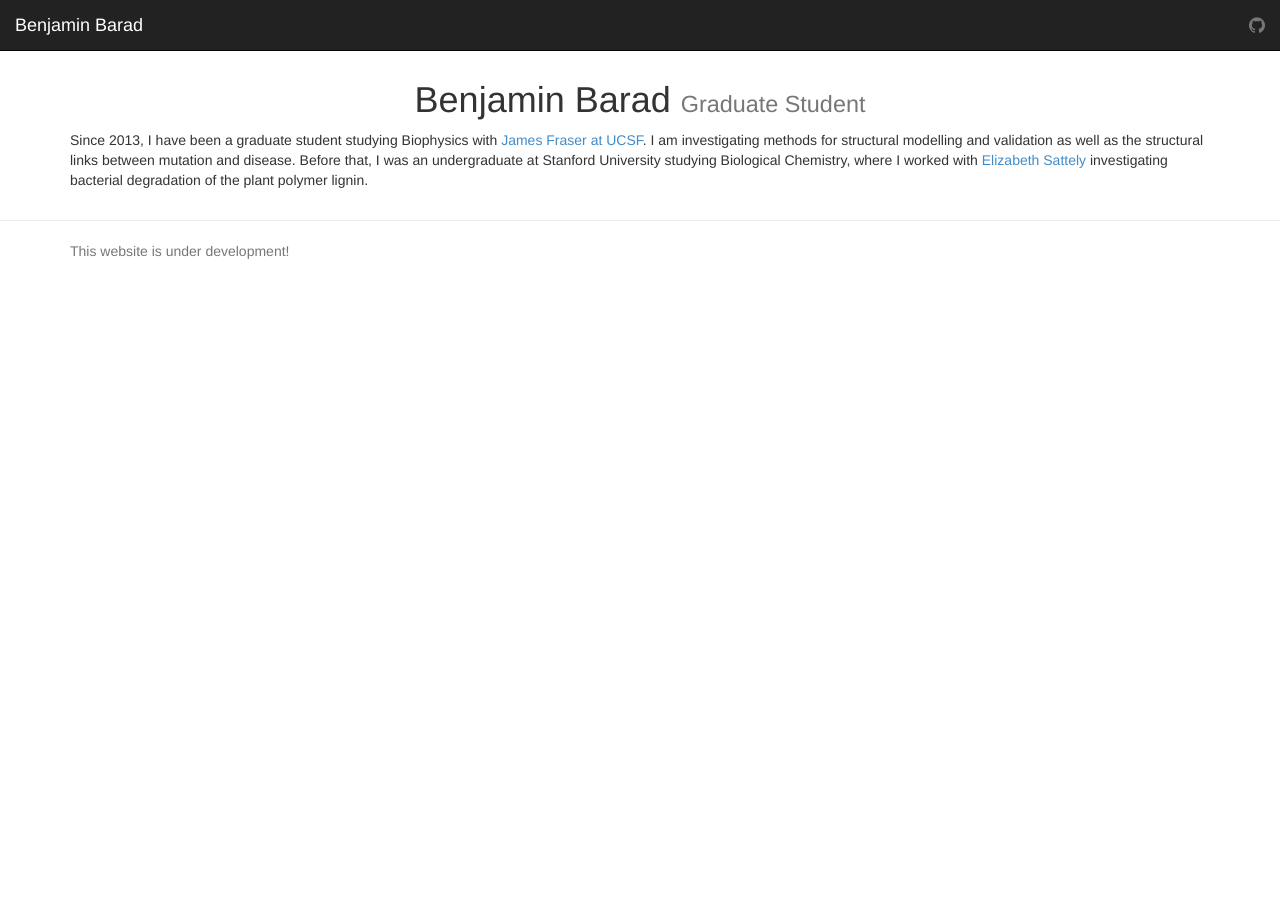
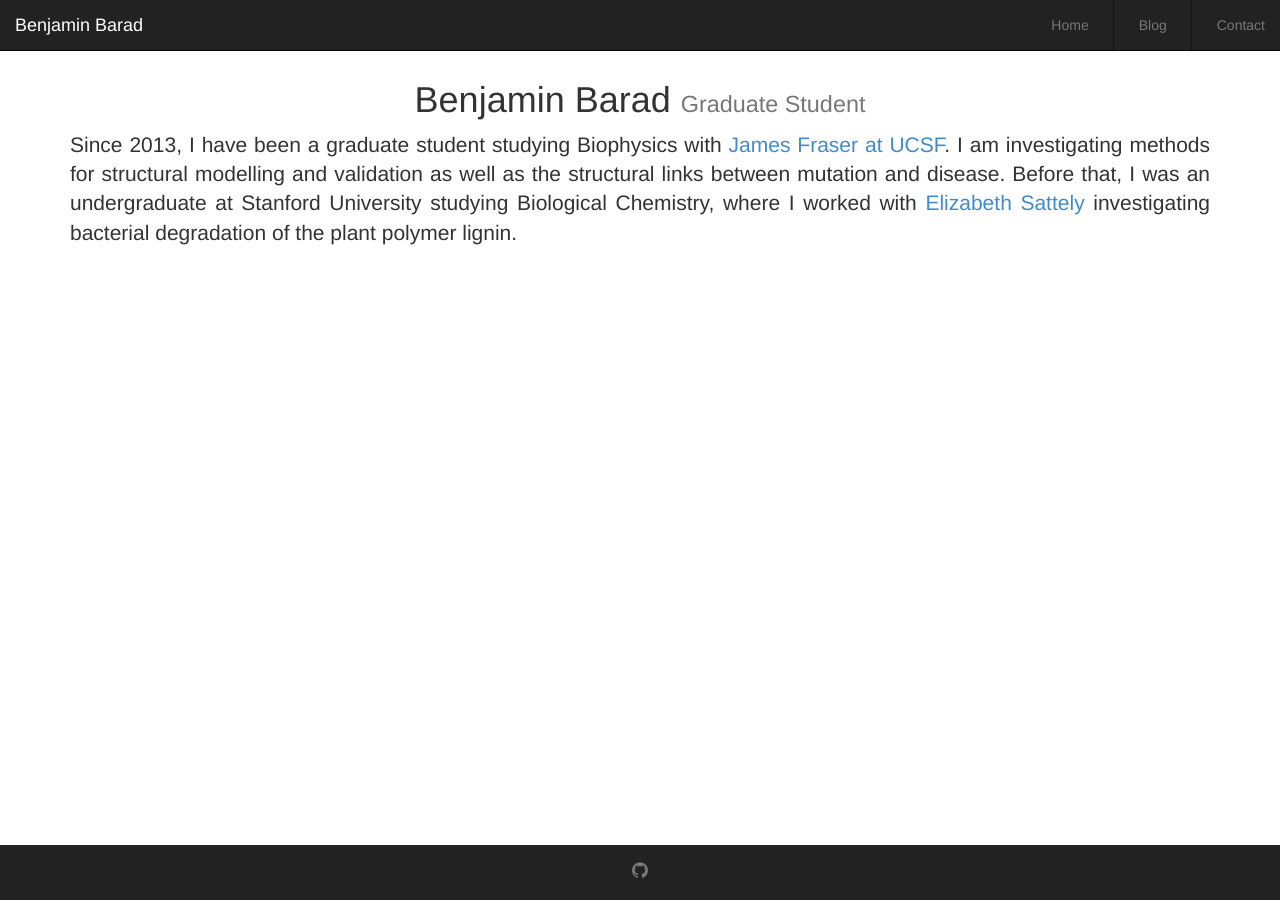
Before and after one commit to bbarad/bbarad.github.io, a Jekyll site: the page built from index.md, in a window 1280 px wide. Built offline with Jekyll 4.4.1, drawn with Linux system fonts in a browser that asks for light colours; nearby versions of some CDN libraries; library files that are not in the unit come from our copies.

Commit message:
made progress on the header-footer business.

```diff
--- a/_config.yml
+++ b/_config.yml
@@ -8,3 +8,6 @@ paginate_path: "blog/page:num"
 
 permalink: pretty
 highlighter: pygments
+markdown: kramdown
+kramdown:
+  parse_block_html: true
--- a/_includes/footer.html
+++ b/_includes/footer.html
@@ -1,11 +1,12 @@
-   </div>
-   <hr>
-    <div id="footer footer-fixed-bottom">
+    </div>
+    <footer class="navbar-inverse">
       <div class="container">
-        <p class="text-muted credit"> This website is under development!</p>
+        <ul class="nav navbar-nav nav-center">
+          <li><a href="http://github.com/bbarad"><i class="fa fa-github fa-lg"></i></a></li>
+        </ul>
       </div>
-    </div>
+    </footer>
     <script src="https://ajax.googleapis.com/ajax/libs/jquery/1.11.1/jquery.min.js"></script>
-    <script src="../../dist/js/bootstrap.min.js"></script>
+    <script src="/static/js/bootstrap.min.js"></script>
   </body>
 </html>
--- a/_includes/header.html
+++ b/_includes/header.html
@@ -8,8 +8,8 @@
     <meta name="description" content="{{ site.description }}">
 
     <link href="//maxcdn.bootstrapcdn.com/font-awesome/4.1.0/css/font-awesome.min.css" rel="stylesheet">
-    <link href="static/css/bootstrap.css" rel="stylesheet">
-    <link href="static/css/custom.css" rel="stylesheet">
+    <link href="/static/css/bootstrap.css" rel="stylesheet">
+    <link href="/static/css/custom.css" rel="stylesheet">
     <link rel="icon" type="image/png" href="static/img/favicomatic/favicon-32x32.png" sizes="32x32" />
     <link rel="icon" type="image/png" href="static/img/favicomatic/favicon-16x16.png" sizes="16x16" />
     <link rel="icon" type="image/png" href="static/img/favicomatic/favicon-128.png" sizes="128x128" />
@@ -34,7 +34,11 @@
         </div>
         <div class="navbar-collapse collapse">
           <ul class="nav navbar-nav navbar-right">
-            <li><a href="http://github.com/bbarad"><i class="fa fa-github fa-lg"></i></a></li>
+            <li><a href="/">Home</a></li>
+            <li class="divider-vertical"/>
+            <li><a href="/blog">Blog</a></li>
+            <li class="divider-vertical"/>
+            <li><a href="/contact">Contact</a></li>
           </ul>
         </div><!--/.nav-collapse -->
       </div><!--/.container-fluid -->
--- a/index.md
+++ b/index.md
@@ -7,7 +7,7 @@ group: home
 <h1 class="text-center">Benjamin Barad <small> Graduate Student </small></h1>
 
 
-
+<p class="lead text-justify">
 Since 2013, I have been a graduate student studying Biophysics with
 [James Fraser at UCSF](http://fraserlab.com). I am investigating methods for
 structural modelling and validation as well as the structural links between
@@ -15,3 +15,4 @@ mutation and disease. Before that, I was an undergraduate at Stanford
 University studying Biological Chemistry, where I worked with
 [Elizabeth Sattely](http://www.stanford.edu/group/sattelygroup/cgi-bin/wordpress/)
 investigating bacterial degradation of the plant polymer lignin.
+</p>
--- a/static/css/custom.css
+++ b/static/css/custom.css
@@ -2,3 +2,37 @@ body {
   padding-top: 60px;
   padding-bottom: 40px;
 }
+
+footer {
+  position: absolute;
+  right: 0;
+  bottom: 0;
+  left: 0;
+  padding: 0px;
+  background-color: #efefef;
+  text-align: center;
+}
+
+footer .navbar-nav {
+	display: inline-block;
+	float: none;
+	text-align: center;
+}
+
+.navbar .divider-vertical {
+height: 50px;
+margin: 0 9px;
+border-right: 1px solid #ffffff;
+border-left: 1px solid #f2f2f2;
+}
+
+.navbar-inverse .divider-vertical {
+border-right-color: #222222;
+border-left-color: #111111;
+}
+
+@media (max-width: 767px) {
+.navbar-collapse .nav > .divider-vertical {
+    display: none;
+  }
+}
```
